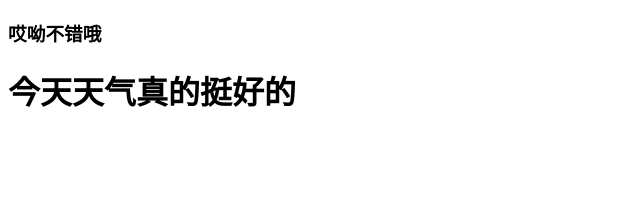
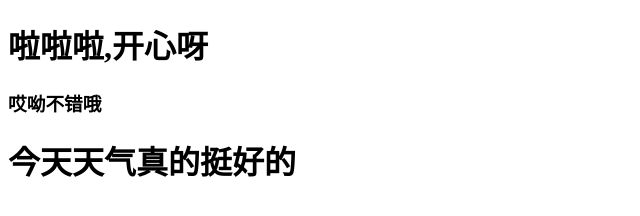
Before and after one commit to huxiulin/h6, a plain HTML site: page index.html in a window 1280 px wide. Shown: the whole page, without its empty margins (0-640 px from the left). Drawn offline with Linux system fonts and the light colour scheme.

Commit message:
Create index.html

```diff
--- a/index.html
+++ b/index.html
@@ -6,8 +6,10 @@
 </head>
 <body>
 
-
+	<h1>啦啦啦,开心呀</h1>
 	<h3>哎呦不错哦</h3>
 	<h1>今天天气真的挺好的</h1>
+
+
 </body>
 </html>
```
